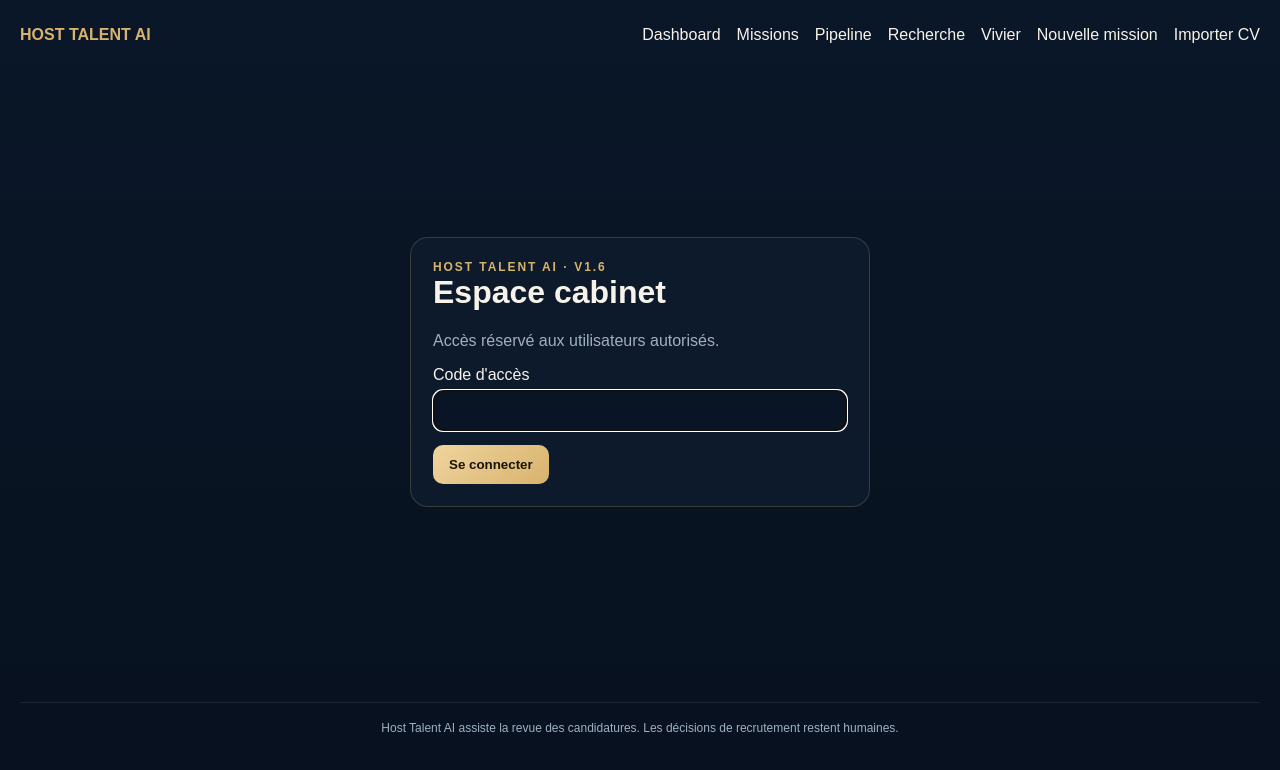
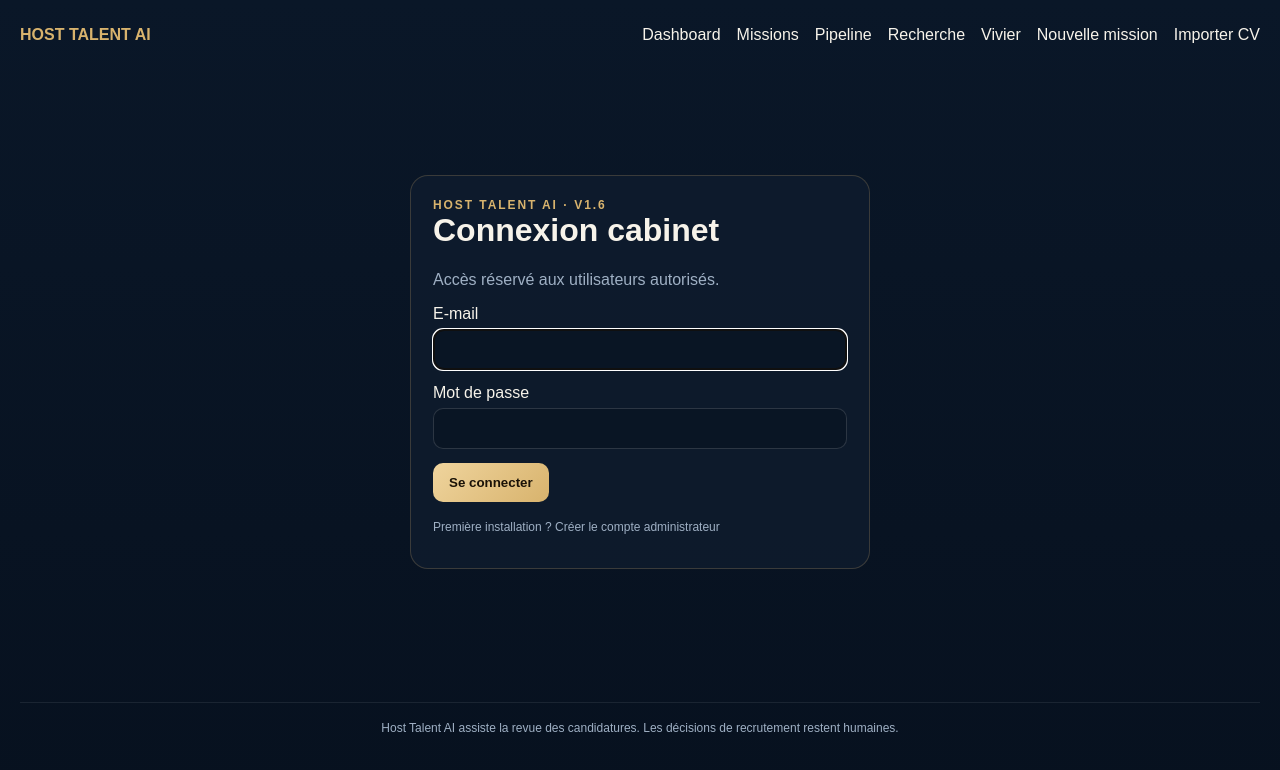
Before and after one commit to keulmichael/host-talent-ai, a Next.js app: page /login in a window 1280 px wide. Shown: the top 770 px of the page. Built offline with nearby package versions, Linux system fonts and the light colour scheme.

Commit message:
V1.6 — écran de connexion multi-utilisateurs

```diff
--- a/app/login/page.tsx
+++ b/app/login/page.tsx
@@ -1,20 +1,22 @@
 "use client";
+import Link from "next/link";
 import { useState } from "react";
 import { useRouter } from "next/navigation";
 
 export default function LoginPage() {
   const router = useRouter();
+  const [email, setEmail] = useState("");
   const [password, setPassword] = useState("");
   const [error, setError] = useState("");
   const [loading, setLoading] = useState(false);
 
   async function submit(e: React.FormEvent) {
     e.preventDefault(); setLoading(true); setError("");
-    const res = await fetch("/api/auth/login", { method:"POST", headers:{"Content-Type":"application/json"}, body:JSON.stringify({password}) });
+    const res = await fetch("/api/auth/login", { method:"POST", headers:{"Content-Type":"application/json"}, body:JSON.stringify({email,password}) });
     const data = await res.json().catch(() => ({}));
     if (!res.ok) { setError(data.error || "Connexion impossible"); setLoading(false); return; }
     router.push("/"); router.refresh();
   }
 
-  return <div className="loginWrap"><div className="card loginCard"><div className="eyebrow">HOST TALENT AI · V1.6</div><h1>Espace cabinet</h1><p className="muted">Accès réservé aux utilisateurs autorisés.</p><form onSubmit={submit}><div className="field"><label>Code d'accès<input type="password" value={password} onChange={(e)=>setPassword(e.target.value)} autoFocus autoComplete="current-password" /></label></div>{error && <p className="errorText">{error}</p>}<button className="btn" disabled={loading}>{loading ? "Connexion…" : "Se connecter"}</button></form></div></div>;
+  return <div className="loginWrap"><div className="card loginCard"><div className="eyebrow">HOST TALENT AI · V1.6</div><h1>Connexion cabinet</h1><p className="muted">Accès réservé aux utilisateurs autorisés.</p><form onSubmit={submit}><div className="field"><label>E-mail<input type="email" value={email} onChange={(e)=>setEmail(e.target.value)} autoFocus autoComplete="email" required /></label></div><div className="field"><label>Mot de passe<input type="password" value={password} onChange={(e)=>setPassword(e.target.value)} autoComplete="current-password" required /></label></div>{error && <p className="errorText">{error}</p>}<button className="btn" disabled={loading}>{loading ? "Connexion…" : "Se connecter"}</button></form><p className="muted small" style={{marginTop:18}}>Première installation ? <Link href="/setup">Créer le compte administrateur</Link></p></div></div>;
 }
```
